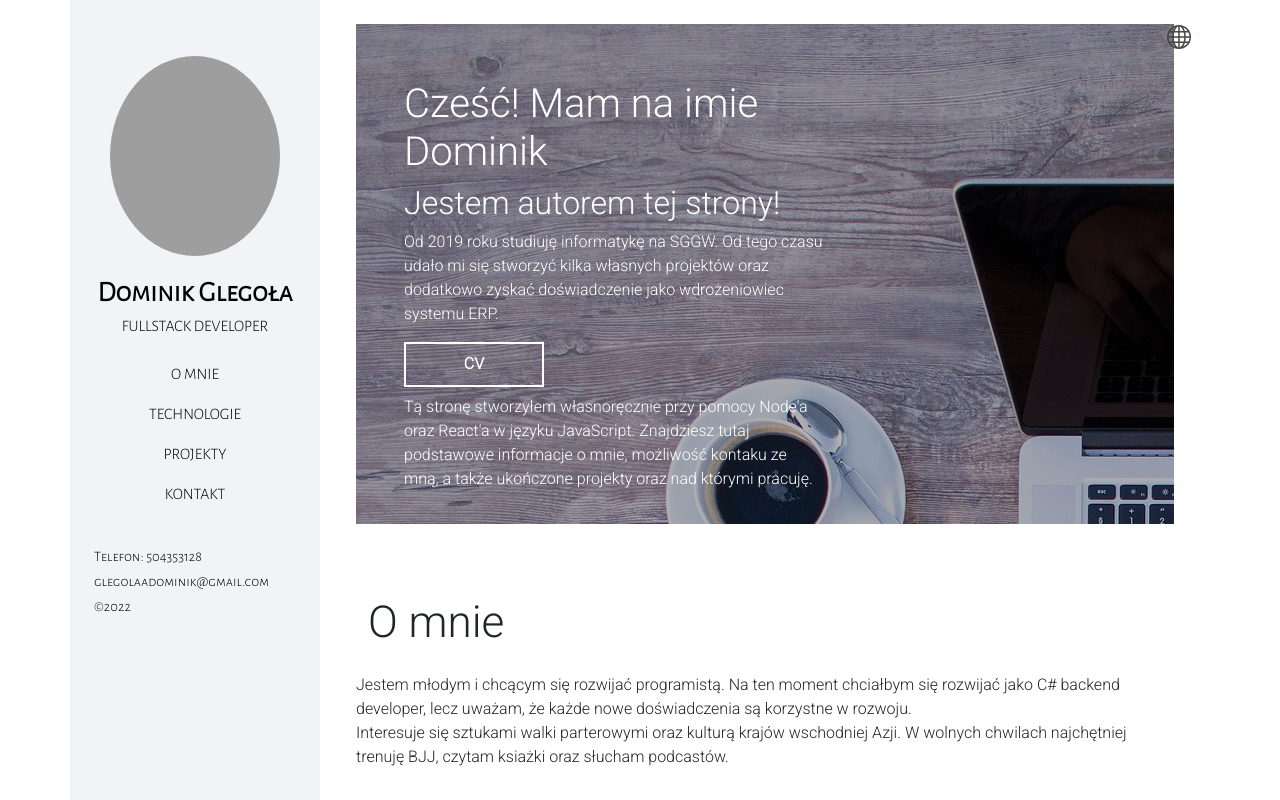
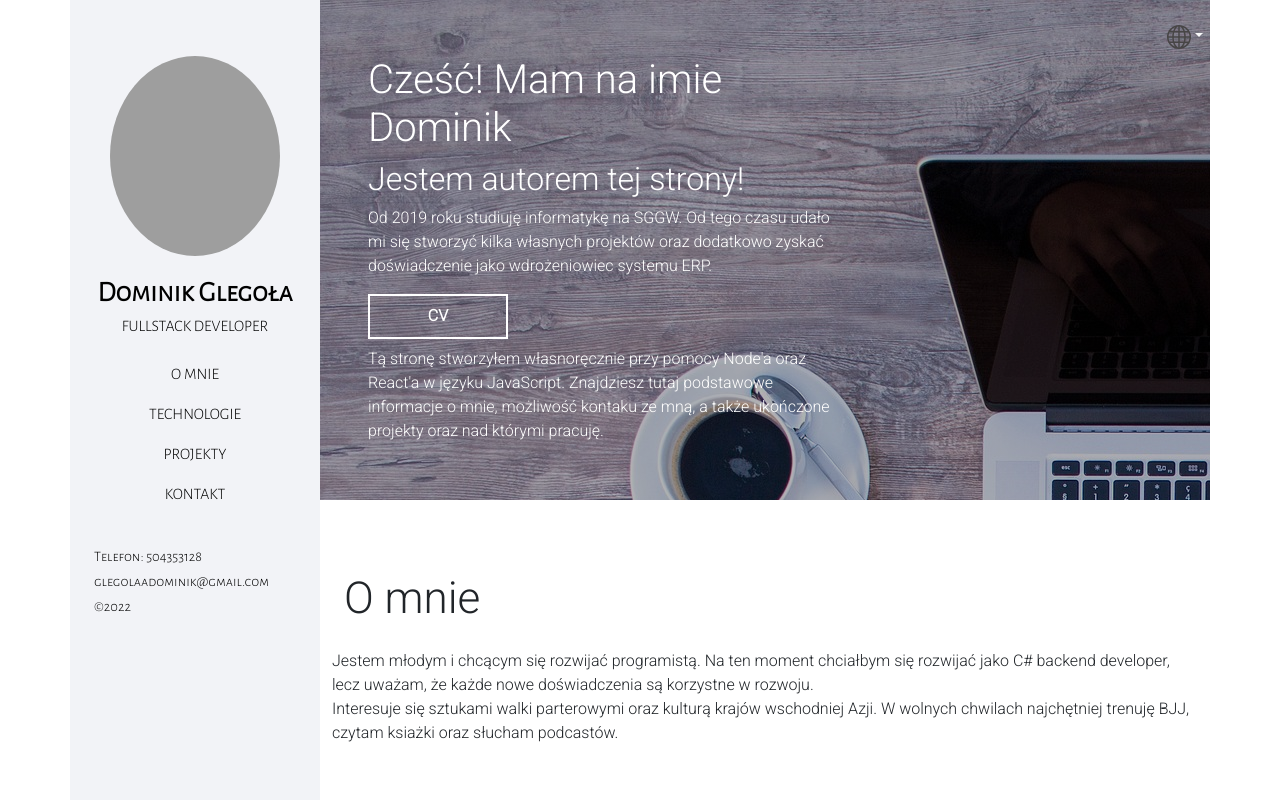
Before and after one commit to Vixena23/PortfolioDG, a React (Create React App) app in the folder client/: page / in a window 1280 px wide. Shown: the top 800 px of the page. Built offline with nearby package versions, Linux system fonts and the light colour scheme; grey boxes are pictures that could not be loaded; some icons are missing.

Commit message:
hot-fix-2

```diff
--- a/client/src/App.js
+++ b/client/src/App.js
@@ -127,7 +127,7 @@ function App() {
         </ul>
      </nav>
      </div>
-        <section className="p-4 my-container">
+        <section className="my-container">
         <div className="ff">
 
             <Home test = "test home"/>
--- a/client/src/Components/Home.js
+++ b/client/src/Components/Home.js
@@ -7,7 +7,7 @@ const Home = (props) => {
 
     return(
         <section className="home" id="home">
-          <div className="container ">
+          <div className="">
               <div className="bg-image p-5 shadow-1-strong mb-2 text-white my-auto">
                   <div className="col-xl-7  pt-2">
                     <h1>{t('about.start_desc.first')}</h1>
```
